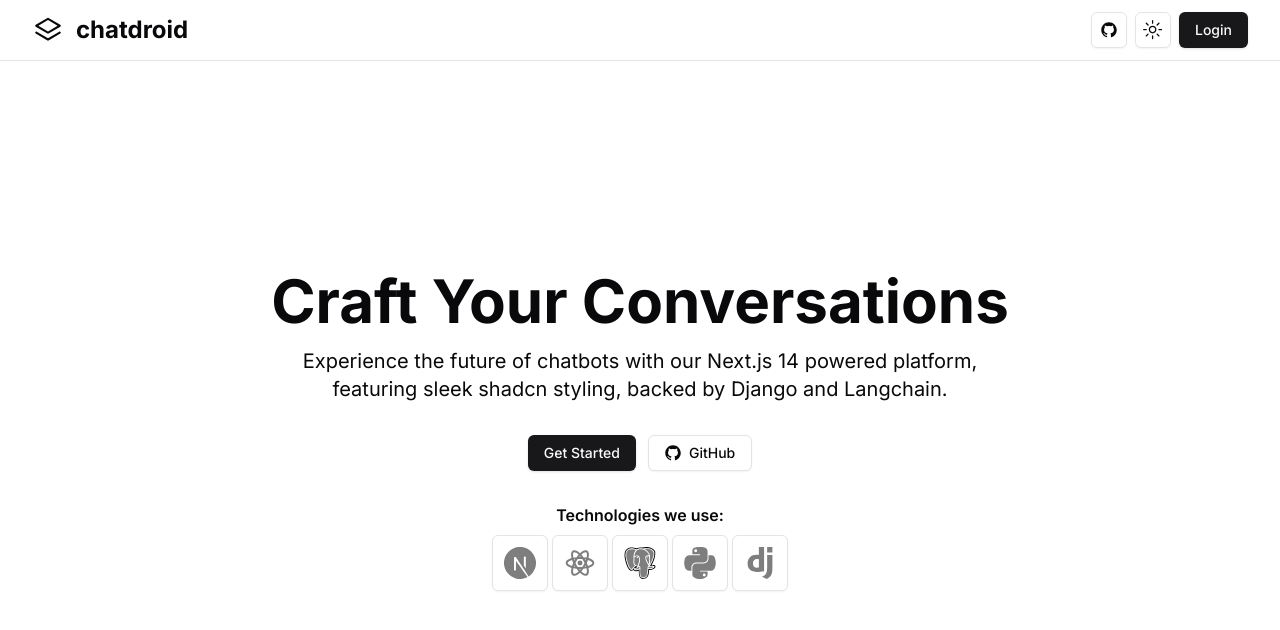
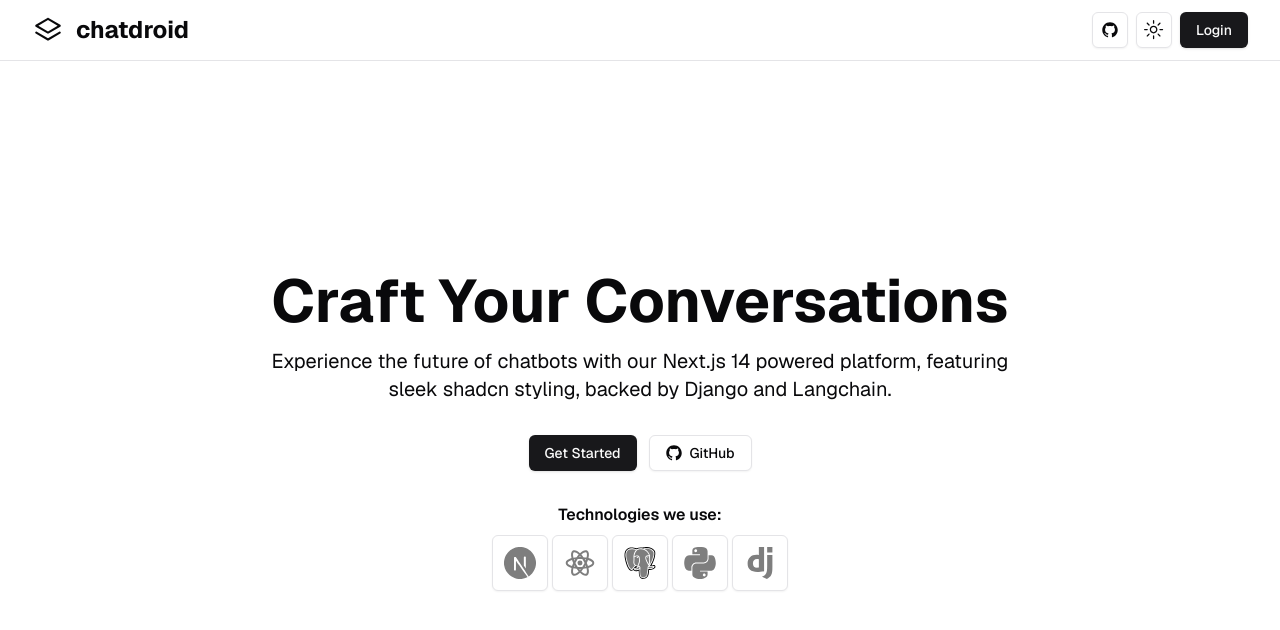
Before and after one commit to spotlight301/chatbot-rag-dual, a Next.js app in the folder apps/frontend/: page / in a window 1280 px wide. Shown: the top 630 px of the page. Built offline with nearby package versions, Linux system fonts and the light colour scheme.

Commit message:
Updated global styling and font

```diff
--- a/apps/frontend/src/app/globals.css
+++ b/apps/frontend/src/app/globals.css
@@ -1,6 +1,8 @@
 @tailwind base;
 @tailwind components;
 @tailwind utilities;
+
+@import 'highlight.js/styles/github.css';
 
 @layer base {
   :root {
@@ -81,3 +83,7 @@
 .custom-scrollbar::-webkit-scrollbar-thumb:hover {
   background: #555;
 }
+
+pre {
+  @apply bg-sidebar p-4 rounded-md;
+}
--- a/apps/frontend/src/app/layout.tsx
+++ b/apps/frontend/src/app/layout.tsx
@@ -1,5 +1,6 @@
 import type { Metadata } from "next";
 import { Inter } from "next/font/google";
+import { GeistSans } from "geist/font/sans";
 import "./globals.css";
 import { ThemeProvider } from "@/components/common/theme-provider";
 import { ReduxProvider } from "@/redux/provider";
@@ -22,7 +23,8 @@
 }>) {
   return (
     <html lang="en">
-      <body className={inter.className}>
+      {/* <body className={inter.className}> */}
+      <body className={GeistSans.className}>
         <ReduxProvider>
           <ThemeProvider
             attribute="class"
```
